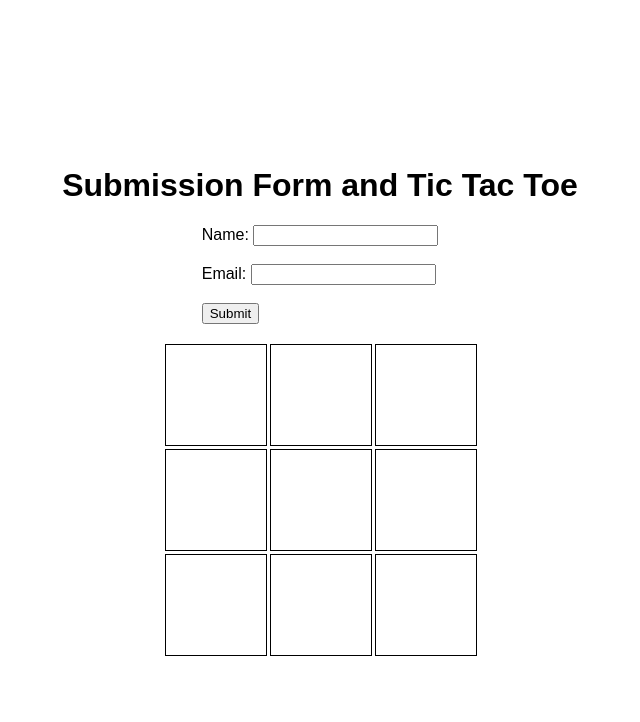
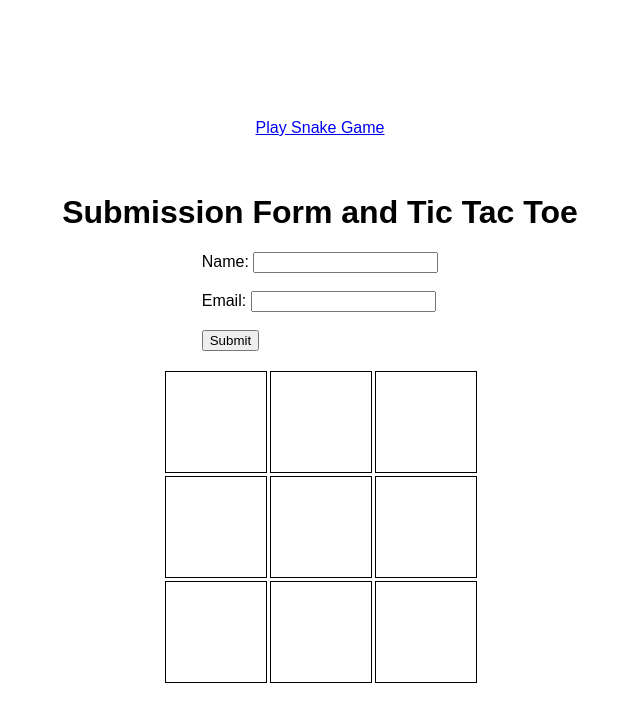
Before and after one commit to lnk6868/test-page-live-jn, a plain HTML site: page index.html in a window 1280 px wide. Shown: the whole page, without its empty margins (320-960 px from the left). Drawn offline with Linux system fonts and the light colour scheme.

Commit message:
Update index.html

```diff
--- a/index.html
+++ b/index.html
@@ -47,6 +47,11 @@ j=d.createElement(s),dl=l!='dataLayer'?'&l='+l:'';j.async=true;j.src=
 <noscript><iframe src="https://www.googletagmanager.com/ns.html?id=GTM-TJLMXXWL"
 height="0" width="0" style="display:none;visibility:hidden"></iframe></noscript>
 <!-- End Google Tag Manager (noscript) -->
+
+    <a href="snake/snakegame.html">Play Snake Game</a>
+    <br>
+    <br>
+
     <h1>Submission Form and Tic Tac Toe</h1>
 
     <form id="submissionForm">
```
